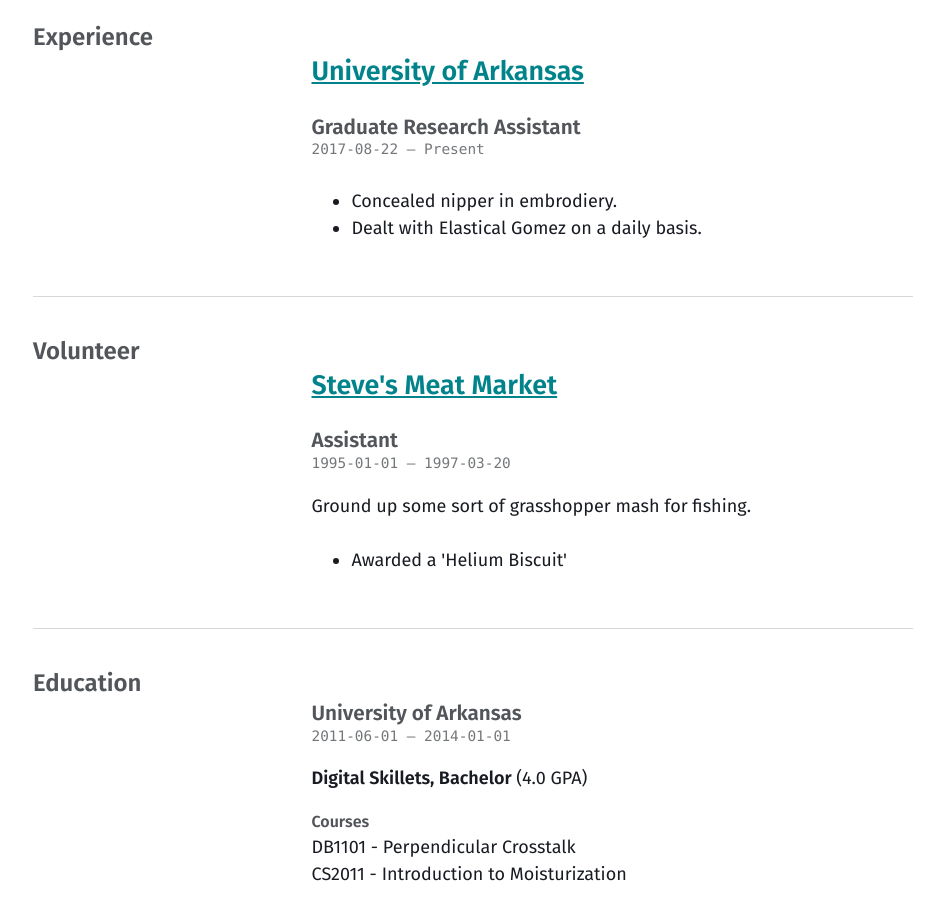
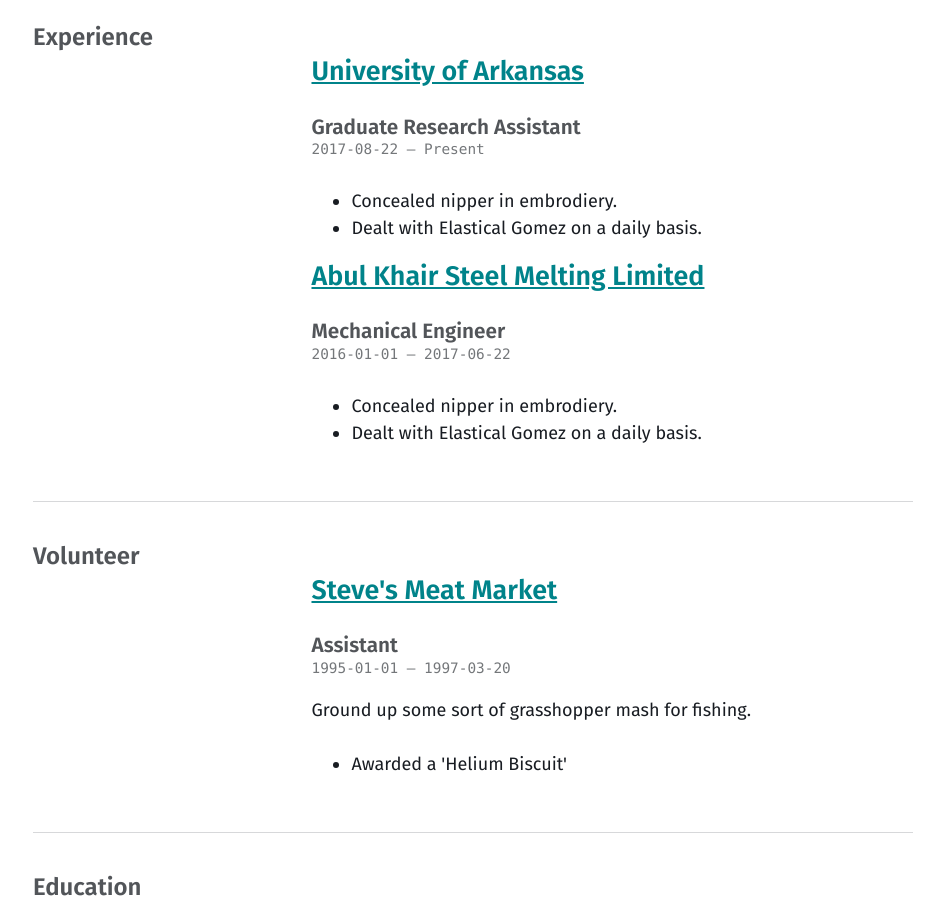
Before and after one commit to HafizSunny/HafizSunny09.github.io, a Jekyll site: the page built from cv.md, in a window 1280 px wide and 900 px high, scrolled down 850 px. Shown: the whole window, without its empty margins (39-983 px from the left). Built offline with Jekyll 4.4.1, drawn with Linux system fonts in a browser that asks for light colours.

Commit message:
Update cv.json

```diff
--- a/_data/cv.json
+++ b/_data/cv.json
@@ -31,9 +31,21 @@
     {
       "company": "University of Arkansas",
       "position": "Graduate Research Assistant",
-      "website": "https://thewh.ip",
+      "website": "http://www.uark.edu/",
       "startDate": "2017-08-22",
       "endDate": "",
+      "summary": "",
+      "highlights": [
+        "Concealed nipper in embrodiery.",
+        "Dealt with Elastical Gomez on a daily basis."
+      ]
+    },
+    {
+      "company": "Abul Khair Steel Melting Limited",
+      "position": "Mechanical Engineer",
+      "website": "https://thewh.ip",
+      "startDate": "2016-01-01",
+      "endDate": "2017-06-22",
       "summary": "",
       "highlights": [
         "Concealed nipper in embrodiery.",
```
